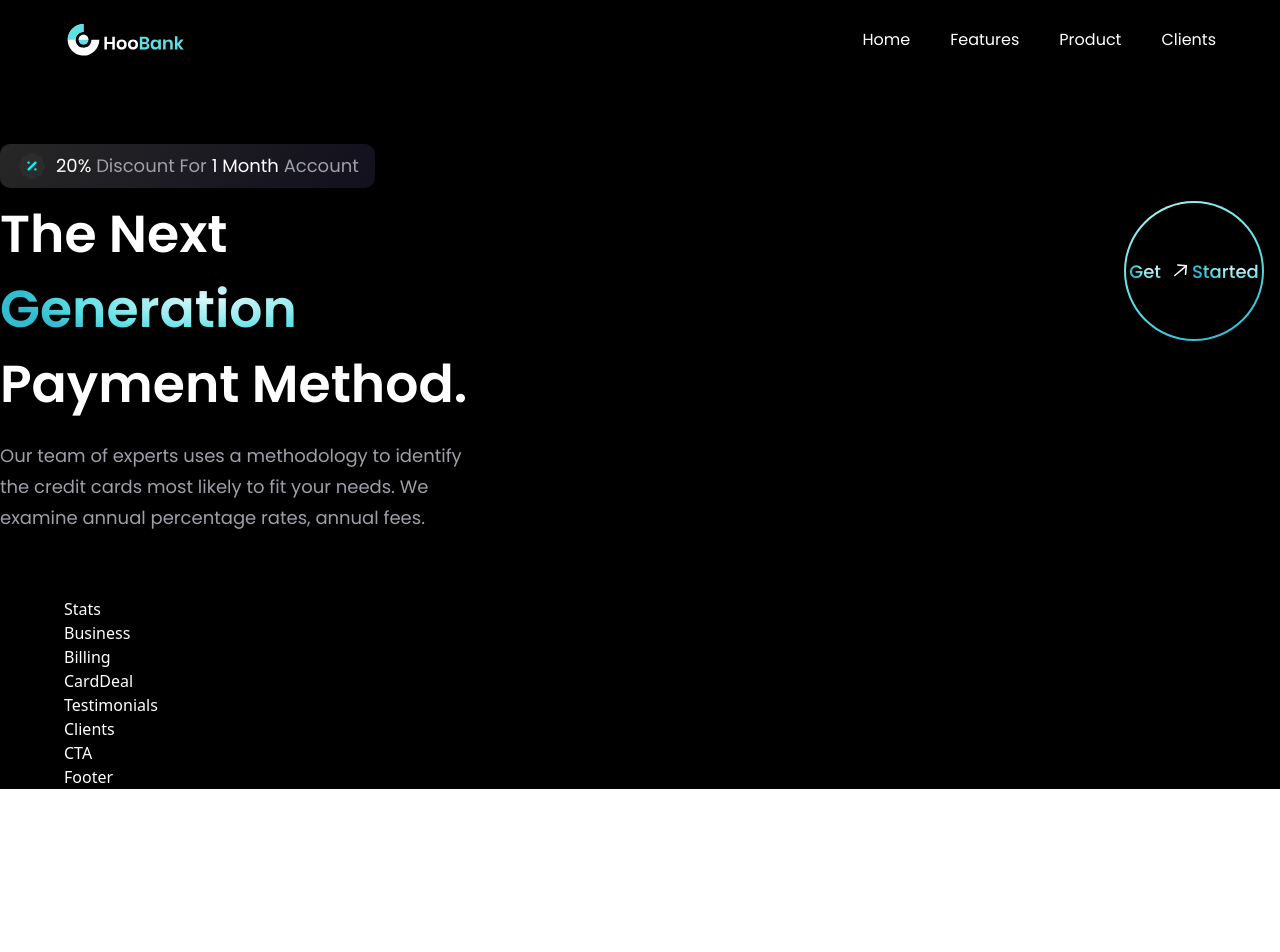
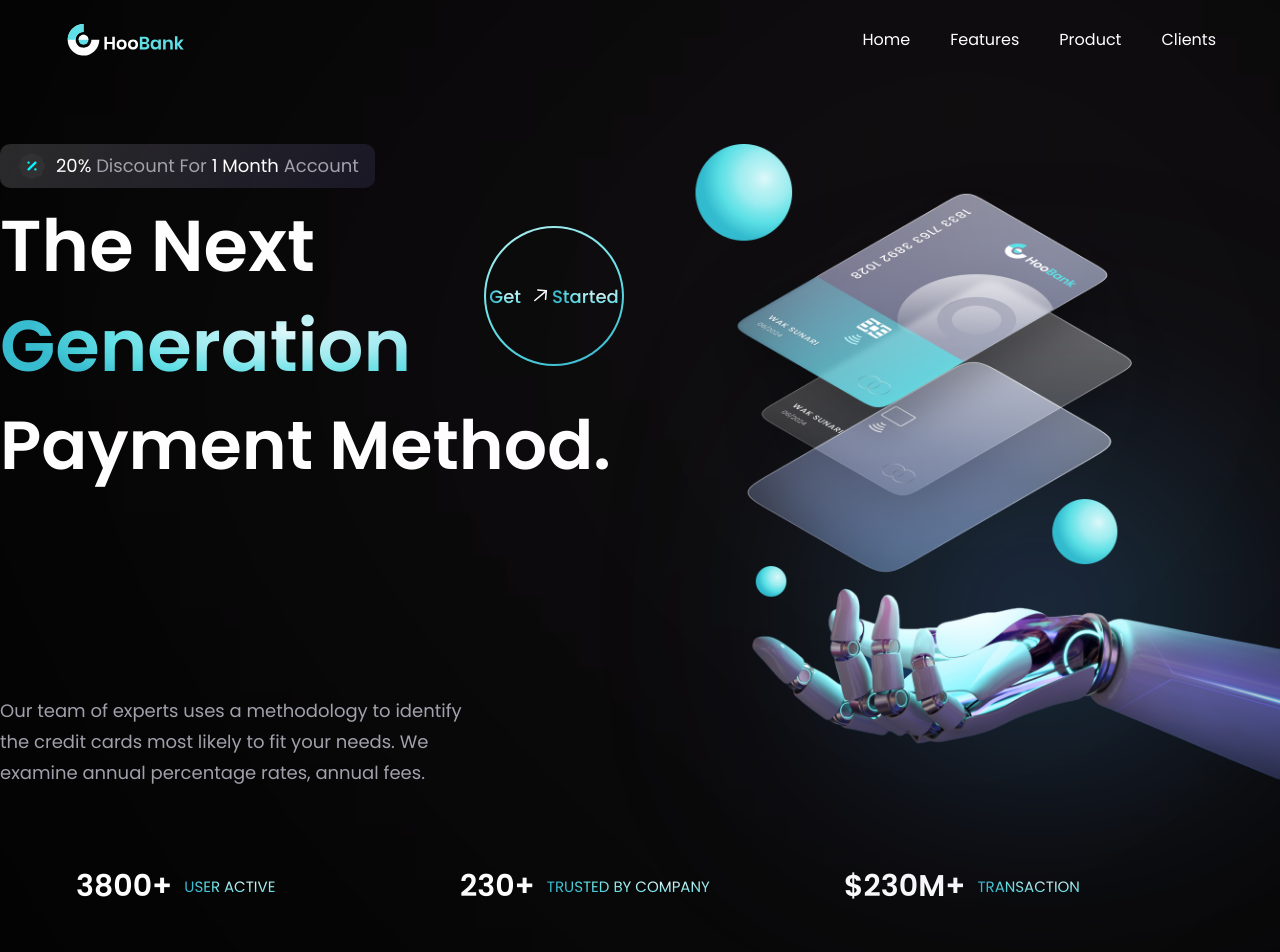
Before and after one commit to IsaacLiraa/bank-fixed-JS, a React (Vite) app: page / in a window 1280 px wide. Shown: the top 952 px of the page. Before the commit the page ends 800 px from the top, so only its background shows below. Built offline with nearby package versions, Linux system fonts and the light colour scheme.

Commit message:
Codigo a mitad

```diff
--- a/src/components/Hero.jsx
+++ b/src/components/Hero.jsx
@@ -15,20 +15,30 @@ const Hero = () => {
         </div>
 
         <div className="flex flex-row justify-between items-center w-full">
-          <h1 className="flex-1 font-[Poppins] font-semibold ss:text-[72px] text-[52px] text-white ss:leading-[100px] leading-[75px]">
+          <h1 className="flex-1 font-[Poppins] font-semibold sm:text-[72px] text-[52px] text-white sm:leading-[100px] leading-[75px]">
             The Next
             <br className="sm:block hidden" /> {" "}
             <span className="text-gradient">Generation</span> {" "}
           </h1>
 
-          <div className="ss:flex  sm:mr-4 mr-0">
+          <div className="sm:flex sm:mr-4 mr-0">
             <GetStarted />
           </div>
         </div>
-        <h1 className="flex-1 font-[Poppins] font-semibold ss:text-[68px] text-[52px] text-white ss:leading-[100px] leading-[75px] w-full">Payment Method.</h1>
+        <h1 className="flex-1 font-[Poppins] font-semibold sm:text-[68px] text-[52px] text-white sm:leading-[100px] leading-[75px] w-full">Payment Method.</h1>
         <p className={`${styles.paragraph} max-w-[470px] mt-5`}>Our team of experts uses a methodology to identify the credit cards
           most likely to fit your needs. We examine annual percentage rates,
           annual fees.</p>
+      </div>
+      <div className={`flex-1 flex md:my-0 my-10 relative ${styles.flexCenter}`}>
+        <img src={robot} alt="billing" className="w-[100%] h-[100%] relative z-[5]" />
+        <div className="absolute z-0 w-[40%] h-[35%] top-0 pink__gradient"/>
+        <div className="absolute z-1 w-[80%] h-[80%] rounded-full bottom-40 white__gradient"/>
+        <div className="absolute z-0 w-[50%] h-[50%] right-20 bottom-20 blue__gradient"/>
+
+      </div>
+      <div className={`sm:hidden ${styles.flexCenter}`}>
+        <GetStarted />
       </div>
     </section>
   )
--- a/src/components/Stats.jsx
+++ b/src/components/Stats.jsx
@@ -1,8 +1,17 @@
-import React from 'react'
+import { stats } from "../constants"
+import styles from "../style"
+
 
 const Stats = () => {
   return (
-    <div>Stats</div>
+    <section className={`${styles.flexCenter} flex-row flex-wrap sm:mb-20 mb-6`}>
+      {stats.map((stat) => (
+        <div key={stat.id} className={`flex-1 flex justify-start items-center flex-row m-3`}>
+          <h4 className="font-[Poppins] font-semibold xs:text-[40px] text-[30px] xs:leading-[53px] leading-[43px] text-white">{stat.value}</h4>
+          <p className="font-[Poppins] font-normal xs:text-[20px] text-[15px] xs:leading-[26px] leading-[21px] text-gradient uppercase ml-3">{stat.title}</p>
+        </div>
+      ))}
+    </section>
   )
 }
 
--- a/tailwind,config.cjs
+++ b/tailwind,config.cjs
@@ -25,3 +25,4 @@ module.exports = {
     },
     plugins: [],
   };
+  //importar lo mismo pero que funcione ya que al usar xs, ss, el font o primary, ninguno funciona
```
